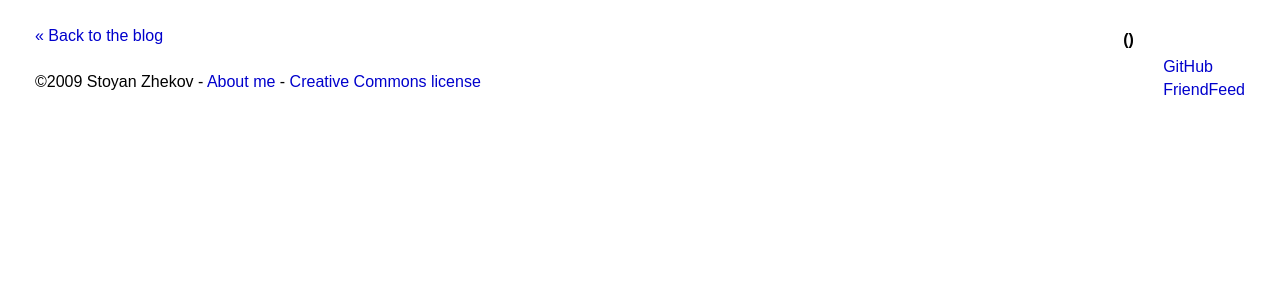
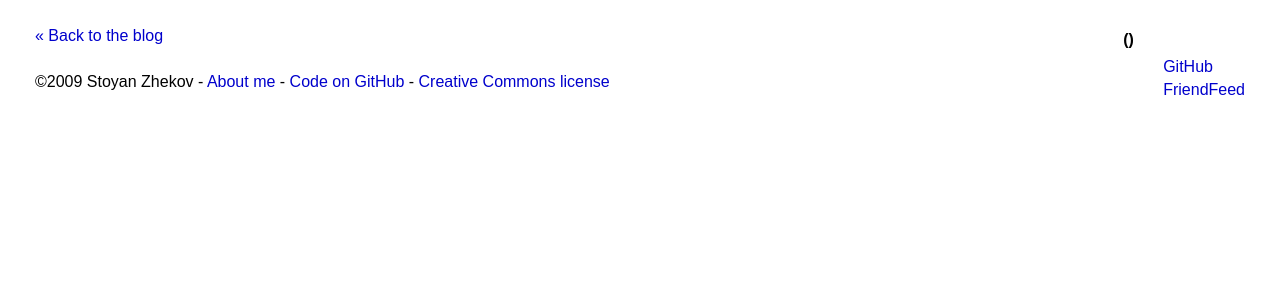
Before and after one commit to zh/ReaTiWe, a Python web app: template templates/help.html in a window 1280 px wide. Shown: the part 29-329 px from the top of the page. Run offline with Jinja, Linux system fonts and the light colour scheme; the template is opened without the code that fills it, so the values that code supplies are empty.

Commit message:
ReaTiWe become OSS

```diff
--- a/templates/base.html
+++ b/templates/base.html
@@ -32,7 +32,8 @@
 </div>
 
 <div id="footer">
-&copy;2009 Stoyan Zhekov - <a href="/about">About me</a> - <a href="http://creativecommons.org/licenses/by/3.0/">Creative Commons license</a>
+&copy;2009 Stoyan Zhekov - <a href="/about">About me</a> - <a href="http://github.com/zh/reatiwe">Code on GitHub</a> -
+<a href="http://creativecommons.org/licenses/by/3.0/">Creative Commons license</a>
 </div>
 
 </div>
```
